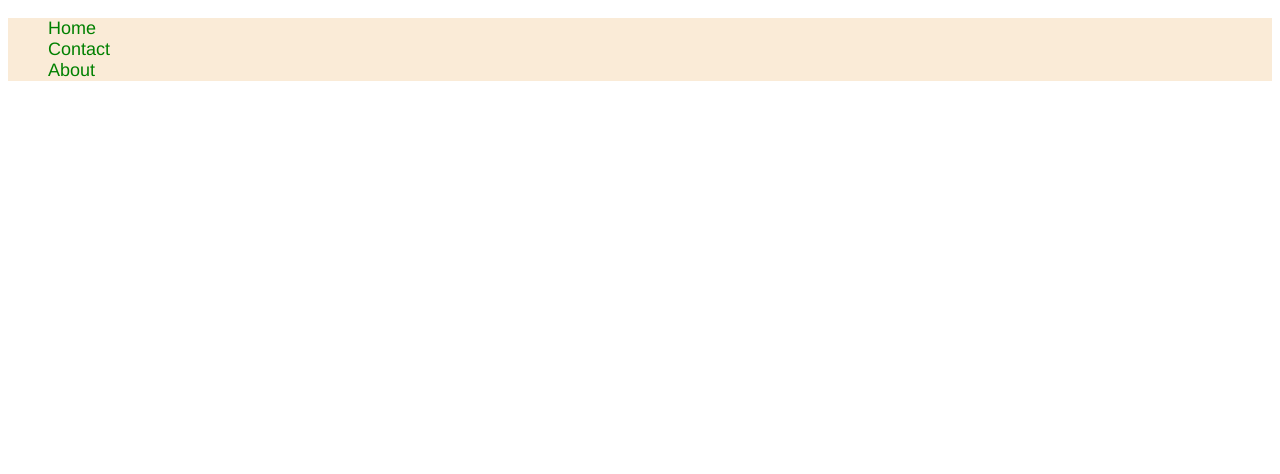
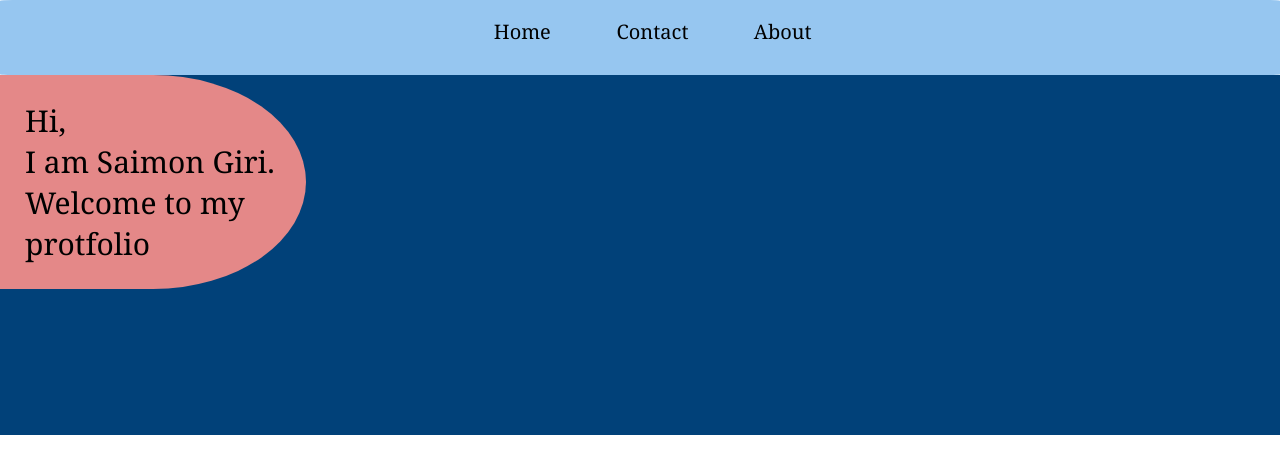
Before and after one commit to saimongiri/Practise, a plain HTML site: page index.html in a window 1280 px wide. Drawn offline with Linux system fonts and the light colour scheme.

Commit message:
Created Header

```diff
--- a/index.html
+++ b/index.html
@@ -4,18 +4,7 @@
     <meta charset="UTF-8">
     <meta name="viewport" content="width=device-width, initial-scale=1.0">
     <title>Practise</title>
-    <style>
-        .header{
-            background-color:antiquewhite;
-            color:green;
-            font-size: 18px;
-            font-family: 'Franklin Gothic Medium', 'Arial Narrow', Arial, sans-serif;
-            text-decoration: dotted;
-        }
-        li{
-            list-style: none;
-        }
-    </style>
+   <link href="style.css" rel="stylesheet">
 </head>
 <body>
     <div class="header">
@@ -25,5 +14,14 @@
         <li>About</li>
         </ul>
     </div>
+    <div class="content">
+        <div class="two">
+            <p>Hi,<br> I am Saimon Giri.</p>
+            <p>Welcome to my protfolio</p>
+        </div>
+        <div class="three">
+
+        </div>
+    </div>
 </body>
 </html>
--- a/style.css
+++ b/style.css
@@ -1,25 +1,55 @@
 *{
     margin: 0px;
-    padding: px;
+    padding: 0px;
+    font-family: Cambria, Cochin, Georgia, Times, 'Times New Roman', serif;
+    font-size: 20px;
 }
 
 li{
     list-style: none;
-
+    display: inline-block;
+    margin-left: 25px;
+    height: 5vh;
+    width: 100px;
+    text-align: center;
 }
 
 .header{
-    border: 2px dashed red;
+    /* border: 2px dashed red; */
+    border-radius: 1%;
     align-content: center;
-    ;
+    text-align: center;
     height: 75px;
+    background-color: rgb(150, 198, 240);
+    position: sticky;
+    top:0;
 }
-#one>li{
 
+#one{
+    align-items: end;
     display: inline-flex;
     justify-content: space-evenly;
 }
 
-#one{
-    align-items: end;
+.content{
+  height: 45vh;
+  width: 100vw;
+  background-color: rgb(1, 65, 121);
 }
+.two{
+
+    width: 20vw;
+    background-color: rgb(228, 136, 136);
+    padding: 25px;
+    border-top-right-radius: 50%;
+    border-bottom-right-radius: 50%;
+}
+p{
+    font-size: 30px;
+}
+
+.three{
+    width: 50vw;
+    padding-left: 30vw;
+    background-color: white;
+}
```
